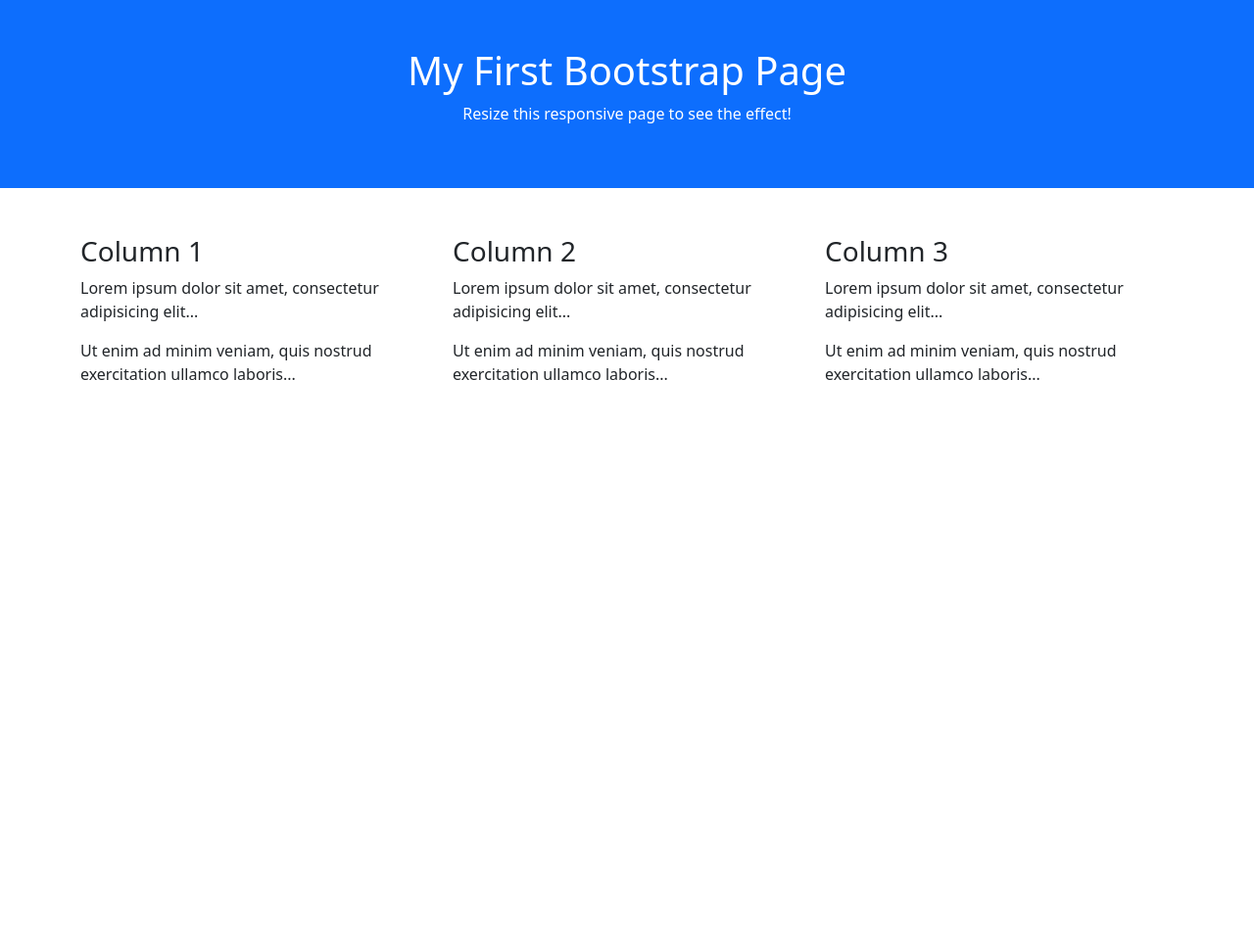
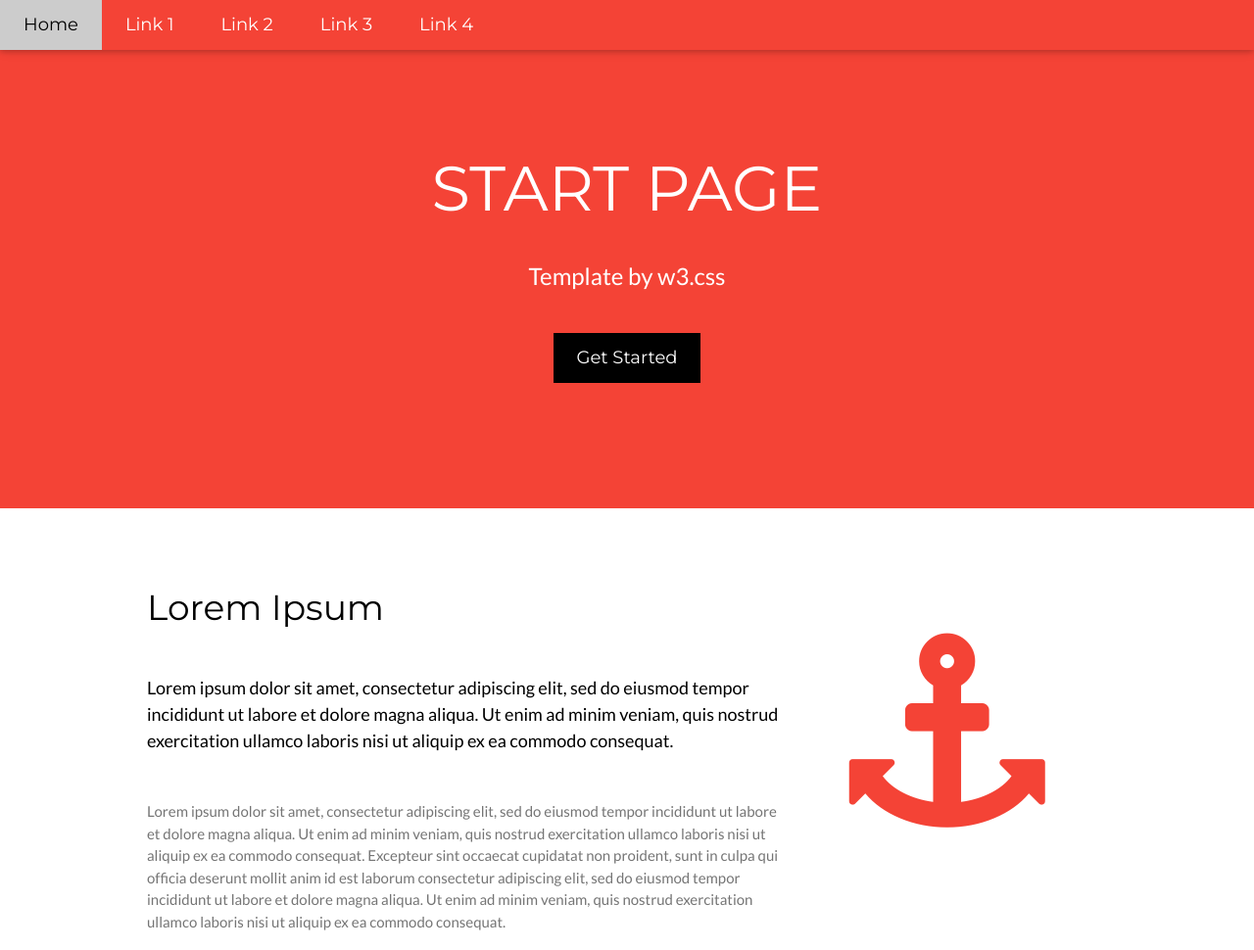
Before and after one commit to Issasheep/website_portfolio, a plain HTML site: page index.html in a window 1280 px wide. Shown: the top 970 px of the page at 98% size. Before the commit the page ends 800 px from the top, so only its background shows below. Drawn offline with nearby package versions, Linux system fonts and the light colour scheme.

Commit message:
basic update

```diff
--- a/index.html
+++ b/index.html
@@ -1,40 +1,112 @@
 <!DOCTYPE html>
 <html lang="en">
 <head>
-  <title>Bootstrap 5 Example</title>
-  <meta charset="utf-8">
-  <meta name="viewport" content="width=device-width, initial-scale=1">
-  <link href="https://cdn.jsdelivr.net/npm/bootstrap@5.3.3/dist/css/bootstrap.min.css" rel="stylesheet">
-  <script src="https://cdn.jsdelivr.net/npm/bootstrap@5.3.3/dist/js/bootstrap.bundle.min.js"></script>
-  <title>My Portfolio</title>
-  <link rel="stylesheet" href="style.css">
+<title>W3.CSS Template</title>
+<meta charset="UTF-8">
+<meta name="viewport" content="width=device-width, initial-scale=1">
+<link rel="stylesheet" href="https://www.w3schools.com/w3css/5/w3.css">
+<link rel="stylesheet" href="https://fonts.googleapis.com/css?family=Lato">
+<link rel="stylesheet" href="https://fonts.googleapis.com/css?family=Montserrat">
+<link rel="stylesheet" href="https://cdnjs.cloudflare.com/ajax/libs/font-awesome/4.7.0/css/font-awesome.min.css">
+<style>
+body,h1,h2,h3,h4,h5,h6 {font-family: "Lato", sans-serif}
+.w3-bar,h1,button {font-family: "Montserrat", sans-serif}
+.fa-anchor,.fa-coffee {font-size:200px}
+</style>
 </head>
 <body>
 
-<div class="container-fluid p-5 bg-primary text-white text-center">
-  <h1>My First Bootstrap Page</h1>
-  <p>Resize this responsive page to see the effect!</p>
+<!-- Navbar -->
+<div class="w3-top">
+  <div class="w3-bar w3-red w3-card w3-left-align w3-large">
+    <a class="w3-bar-item w3-button w3-hide-medium w3-hide-large w3-right w3-padding-large w3-hover-white w3-large w3-red" href="javascript:void(0);" onclick="myFunction()" title="Toggle Navigation Menu"><i class="fa fa-bars"></i></a>
+    <a href="#" class="w3-bar-item w3-button w3-padding-large w3-white">Home</a>
+    <a href="#" class="w3-bar-item w3-button w3-hide-small w3-padding-large w3-hover-white">Link 1</a>
+    <a href="#" class="w3-bar-item w3-button w3-hide-small w3-padding-large w3-hover-white">Link 2</a>
+    <a href="#" class="w3-bar-item w3-button w3-hide-small w3-padding-large w3-hover-white">Link 3</a>
+    <a href="#" class="w3-bar-item w3-button w3-hide-small w3-padding-large w3-hover-white">Link 4</a>
+  </div>
+
+  <!-- Navbar on small screens -->
+  <div id="navDemo" class="w3-bar-block w3-white w3-hide w3-hide-large w3-hide-medium w3-large">
+    <a href="#" class="w3-bar-item w3-button w3-padding-large">Link 1</a>
+    <a href="#" class="w3-bar-item w3-button w3-padding-large">Link 2</a>
+    <a href="#" class="w3-bar-item w3-button w3-padding-large">Link 3</a>
+    <a href="#" class="w3-bar-item w3-button w3-padding-large">Link 4</a>
+  </div>
 </div>
 
-<div class="container mt-5">
-  <div class="row">
-    <div class="col-sm-4">
-      <h3>Column 1</h3>
-      <p>Lorem ipsum dolor sit amet, consectetur adipisicing elit...</p>
-      <p>Ut enim ad minim veniam, quis nostrud exercitation ullamco laboris...</p>
+<!-- Header -->
+<header class="w3-container w3-red w3-center" style="padding:128px 16px">
+  <h1 class="w3-margin w3-jumbo">START PAGE</h1>
+  <p class="w3-xlarge">Template by w3.css</p>
+  <button class="w3-button w3-black w3-padding-large w3-large w3-margin-top">Get Started</button>
+</header>
+
+<!-- First Grid -->
+<div class="w3-row-padding w3-padding-64 w3-container">
+  <div class="w3-content">
+    <div class="w3-twothird">
+      <h1>Lorem Ipsum</h1>
+      <h5 class="w3-padding-32">Lorem ipsum dolor sit amet, consectetur adipiscing elit, sed do eiusmod tempor incididunt ut labore et dolore magna aliqua. Ut enim ad minim veniam, quis nostrud exercitation ullamco laboris nisi ut aliquip ex ea commodo consequat.</h5>
+
+      <p class="w3-text-grey">Lorem ipsum dolor sit amet, consectetur adipiscing elit, sed do eiusmod tempor incididunt ut labore et dolore magna aliqua. Ut enim ad minim veniam, quis nostrud exercitation ullamco laboris nisi ut aliquip ex ea commodo consequat. Excepteur sint
+        occaecat cupidatat non proident, sunt in culpa qui officia deserunt mollit anim id est laborum consectetur adipiscing elit, sed do eiusmod tempor incididunt ut labore et dolore magna aliqua. Ut enim ad minim veniam, quis nostrud exercitation ullamco
+        laboris nisi ut aliquip ex ea commodo consequat.</p>
     </div>
-    <div class="col-sm-4">
-      <h3>Column 2</h3>
-      <p>Lorem ipsum dolor sit amet, consectetur adipisicing elit...</p>
-      <p>Ut enim ad minim veniam, quis nostrud exercitation ullamco laboris...</p>
-    </div>
-    <div class="col-sm-4">
-      <h3>Column 3</h3>
-      <p>Lorem ipsum dolor sit amet, consectetur adipisicing elit...</p>
-      <p>Ut enim ad minim veniam, quis nostrud exercitation ullamco laboris...</p>
+
+    <div class="w3-third w3-center">
+      <i class="fa fa-anchor w3-padding-64 w3-text-red"></i>
     </div>
   </div>
 </div>
 
+<!-- Second Grid -->
+<div class="w3-row-padding w3-light-grey w3-padding-64 w3-container">
+  <div class="w3-content">
+    <div class="w3-third w3-center">
+      <i class="fa fa-coffee w3-padding-64 w3-text-red w3-margin-right"></i>
+    </div>
+
+    <div class="w3-twothird">
+      <h1>Lorem Ipsum</h1>
+      <h5 class="w3-padding-32">Lorem ipsum dolor sit amet, consectetur adipiscing elit, sed do eiusmod tempor incididunt ut labore et dolore magna aliqua. Ut enim ad minim veniam, quis nostrud exercitation ullamco laboris nisi ut aliquip ex ea commodo consequat.</h5>
+
+      <p class="w3-text-grey">Lorem ipsum dolor sit amet, consectetur adipiscing elit, sed do eiusmod tempor incididunt ut labore et dolore magna aliqua. Ut enim ad minim veniam, quis nostrud exercitation ullamco laboris nisi ut aliquip ex ea commodo consequat. Excepteur sint
+        occaecat cupidatat non proident, sunt in culpa qui officia deserunt mollit anim id est laborum consectetur adipiscing elit, sed do eiusmod tempor incididunt ut labore et dolore magna aliqua. Ut enim ad minim veniam, quis nostrud exercitation ullamco
+        laboris nisi ut aliquip ex ea commodo consequat.</p>
+    </div>
+  </div>
+</div>
+
+<div class="w3-container w3-black w3-center w3-opacity w3-padding-64">
+    <h1 class="w3-margin w3-xlarge">Quote of the day: live life</h1>
+</div>
+
+<!-- Footer -->
+<footer class="w3-container w3-padding-64 w3-center w3-opacity">
+  <div class="w3-xlarge w3-padding-32">
+    <i class="fa fa-facebook-official w3-hover-opacity"></i>
+    <i class="fa fa-instagram w3-hover-opacity"></i>
+    <i class="fa fa-snapchat w3-hover-opacity"></i>
+    <i class="fa fa-pinterest-p w3-hover-opacity"></i>
+    <i class="fa fa-twitter w3-hover-opacity"></i>
+    <i class="fa fa-linkedin w3-hover-opacity"></i>
+ </div>
+ <p>Powered by <a href="https://www.w3schools.com/w3css/default.asp" target="_blank">w3.css</a></p>
+</footer>
+
+<script>
+// Used to toggle the menu on small screens when clicking on the menu button
+function myFunction() {
+  var x = document.getElementById("navDemo");
+  if (x.className.indexOf("w3-show") == -1) {
+    x.className += " w3-show";
+  } else {
+    x.className = x.className.replace(" w3-show", "");
+  }
+}
+</script>
+
 </body>
 </html>
```
